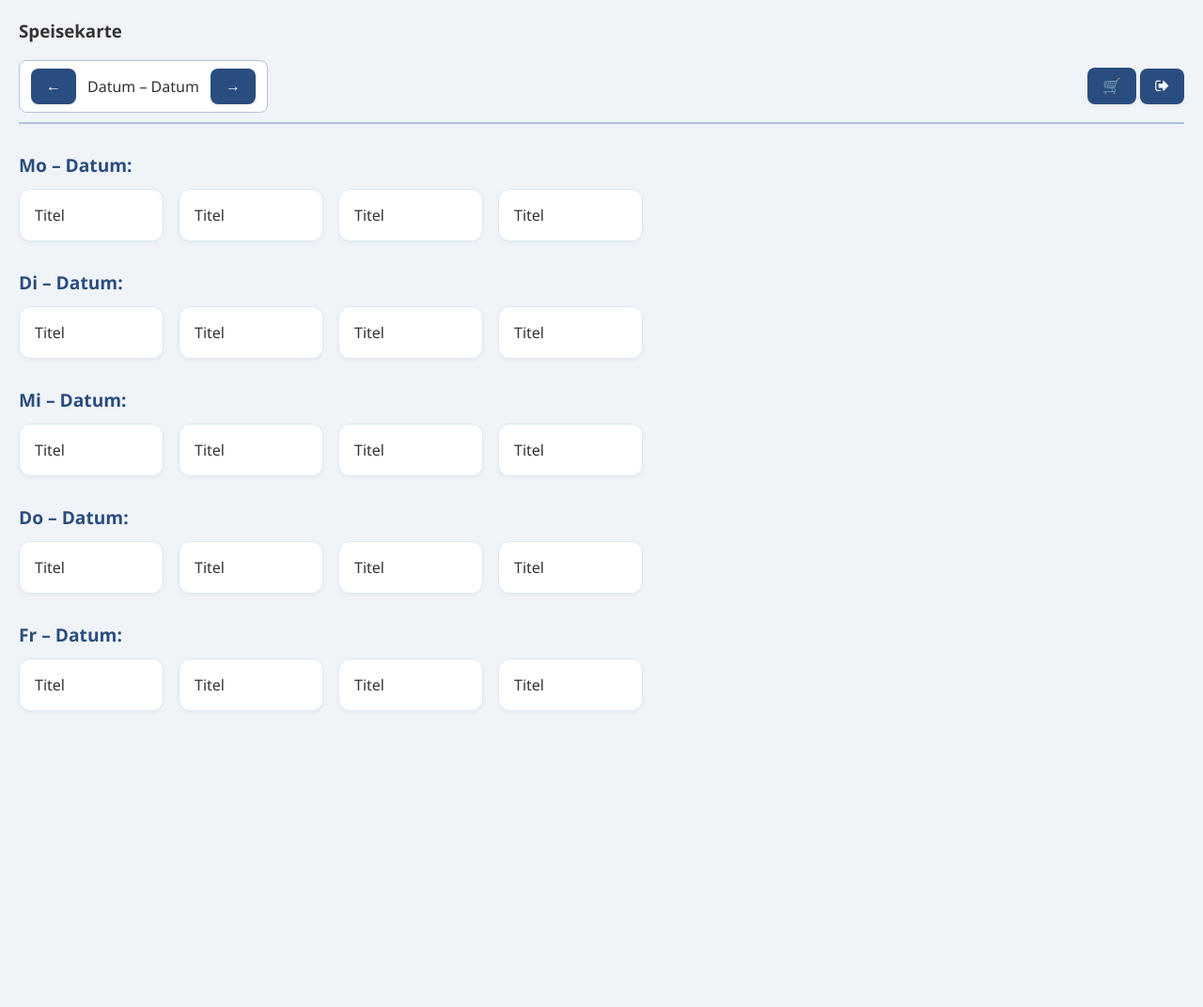
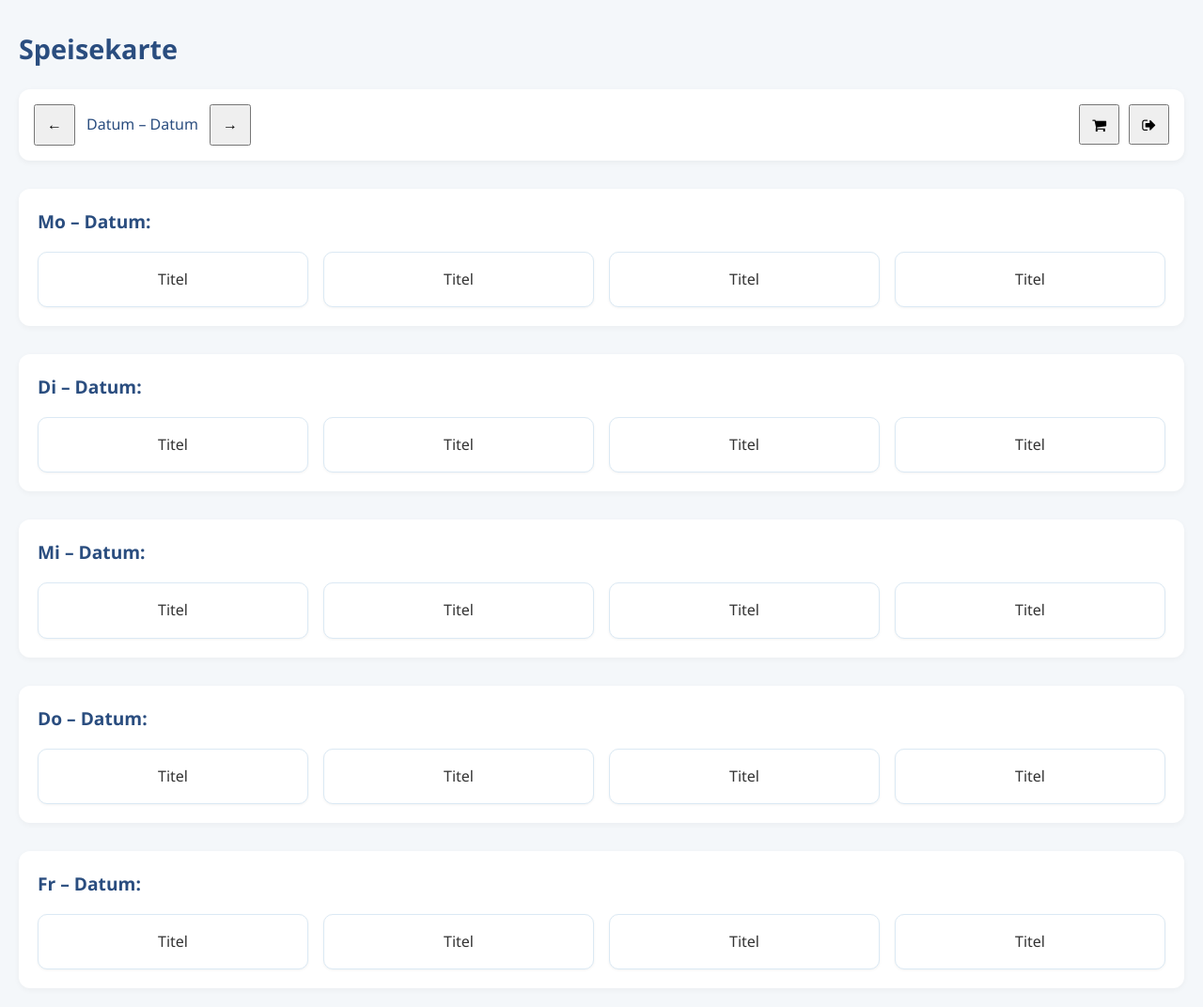
Before and after one commit to ScriptSorcerer20/M426, a Flask app: page / in a window 1280 px wide. Shown: the whole page at 94% size. Before the commit the page ends 757 px from the top, so only its background shows below. Run offline with Flask 3, Linux system fonts and the light colour scheme.

Commit message:
Refactor styles and improve UI structure.

```diff
--- a/static/styles.css
+++ b/static/styles.css
@@ -1,104 +1,133 @@
 body {
     margin: 20px;
     font-family: 'Segoe UI', Roboto, Arial, sans-serif;
-    background-color: #f0f4f8;
+    background-color: #f4f7fa;
     color: #333;
+    line-height: 1.6;
 }
 
-/* Header section with brand color accent */
+h3 {
+    font-size: 1.8em;
+    margin-bottom: 20px;
+    color: #2a4d7f;
+}
+
+/* Header Bereich */
 .header {
     display: flex;
     justify-content: space-between;
     align-items: center;
-    margin-bottom: 30px;
-    padding-bottom: 10px;
-    border-bottom: 2px solid #b0c4de;
+    flex-wrap: wrap;
+    gap: 16px;
+    padding: 16px;
+    background-color: #fff;
+    border-radius: 12px;
+    box-shadow: 0 2px 6px rgba(0, 0, 0, 0.05);
 }
 
-/* Date range input area with soft blue accent */
+.nav-controls {
+    display: flex;
+    align-items: center;
+    gap: 12px;
+    flex-grow: 1;
+}
+
+.date-label {
+    font-weight: 500;
+    color: #2a4d7f;
+}
+
+.icon-buttons {
+    display: flex;
+    gap: 10px;
+}
+
+/* Buttons gleich groß halten */
+button {
+    padding: 8px 12px;
+    min-width: 40px;
+    aspect-ratio: 1 / 1;
+    font-size: 1rem;
+    display: flex;
+    align-items: center;
+    justify-content: center;
+}
+
 .date-range {
     display: flex;
     align-items: center;
-    gap: 12px;
-    background-color: #ffffff;
+    gap: 10px;
+    background-color: #f0f4f9;
     padding: 8px 12px;
-    border: 1px solid #b0c4de;
+    border: 1px solid #c3d7e5;
     border-radius: 8px;
+    font-weight: 500;
+    color: #2a4d7f;
 }
 
-/* Dish layout container */
+button:hover {
+    background-color: #1e3a5f;
+    transform: translateY(-1px);
+    box-shadow: 0 4px 10px rgba(0, 0, 0, 0.1);
+}
+
+button:disabled {
+    background-color: #aab8c5;
+    cursor: not-allowed;
+    opacity: 0.6;
+}
+
+/* Menü-Tage */
+.menu-day {
+    margin-top: 30px;
+    background-color: #ffffff;
+    padding: 20px;
+    border-radius: 12px;
+    box-shadow: 0 2px 6px rgba(0, 0, 0, 0.04);
+}
+
+/* Tagestitel */
+.day-title {
+    font-weight: 600;
+    font-size: 1.2em;
+    margin-bottom: 16px;
+    color: #2a4d7f;
+}
+
+/* Dish-Layout sauber in Grid, max 4 nebeneinander */
 .dishes {
-    display: flex;
-    flex-wrap: wrap;
+    display: grid;
+    grid-template-columns: repeat(auto-fit, minmax(160px, 1fr));
     gap: 16px;
 }
 
-/* Individual dish card with blue-tinted highlight */
+/* Gericht-Karte */
 .dish {
-    border: 1px solid #dbe9f4;
     background-color: #ffffff;
     padding: 16px;
-    min-width: 120px;
-    border-radius: 12px;
-    box-shadow: 0 2px 4px rgba(0, 0, 0, 0.04);
-    transition: transform 0.2s, box-shadow 0.2s, background-color 0.2s;
-    cursor: pointer;
+    border-radius: 10px;
+    border: 1px solid #dbe9f4;
+    text-align: center;
+    font-weight: 500;
+    box-shadow: 0 1px 3px rgba(0, 0, 0, 0.05);
+    transition: transform 0.2s ease, box-shadow 0.2s ease;
 }
 
 .dish:hover {
-    transform: translateY(-2px);
+    transform: translateY(-4px);
     background-color: #e6f2fb;
     box-shadow: 0 4px 12px rgba(0, 0, 0, 0.08);
 }
 
-/* Menu day spacing */
-.menu-day {
-    margin-top: 30px;
+/* Responsive Optimierung */
+@media (max-width: 768px) {
+    .header {
+        flex-direction: column;
+        align-items: stretch;
+    }
+
+    .date-range {
+        justify-content: center;
+        width: 100%;
+    }
 }
-
-/* Day title with accent */
-.day-title {
-    font-weight: 600;
-    font-size: 1.2em;
-    margin-bottom: 12px;
-    color: #2a4d7f;
-}
-
-/* Base button styles */
-button {
-    padding: 10px 16px;
-    font-size: 1rem;
-    border: none;
-    border-radius: 8px;
-    background-color: #2a4d7f;
-    color: #fff;
-    cursor: pointer;
-    transition: background-color 0.2s, transform 0.2s, box-shadow 0.2s;
-    font-weight: 500;
-    box-shadow: 0 2px 4px rgba(0, 0, 0, 0.05);
-}
-
-/* Hover state */
-button:hover {
-    background-color: #1e3a5f;
-    transform: translateY(-1px);
-    box-shadow: 0 4px 8px rgba(0, 0, 0, 0.1);
-}
-
-/* Disabled state */
-button:disabled {
-    background-color: #aab8c5;
-    cursor: not-allowed;
-    opacity: 0.7;
-}
-
-/* Secondary button variant (if needed) */
-button.secondary {
-    background-color: #e6f2fb;
-    color: #2a4d7f;
-    border: 1px solid #b0c4de;
-}
-
-button.secondary:hover {
-    background-color: #d0e7f7;
-}
--- a/templates/index.html
+++ b/templates/index.html
@@ -14,13 +14,13 @@
 
 <h3>Speisekarte</h3>
 <div class="header">
-    <div class="date-range">
+    <div class="nav-controls">
         <button>&larr;</button>
-        <span>Datum – Datum</span>
+        <span class="date-label">Datum – Datum</span>
         <button>&rarr;</button>
     </div>
-    <div>
-        <button>🛒</button>
+    <div class="icon-buttons">
+        <button><i class="fa fa-shopping-cart"></i></button>
         <button><i class="fa fa-sign-out"></i></button>
     </div>
 </div>
```
